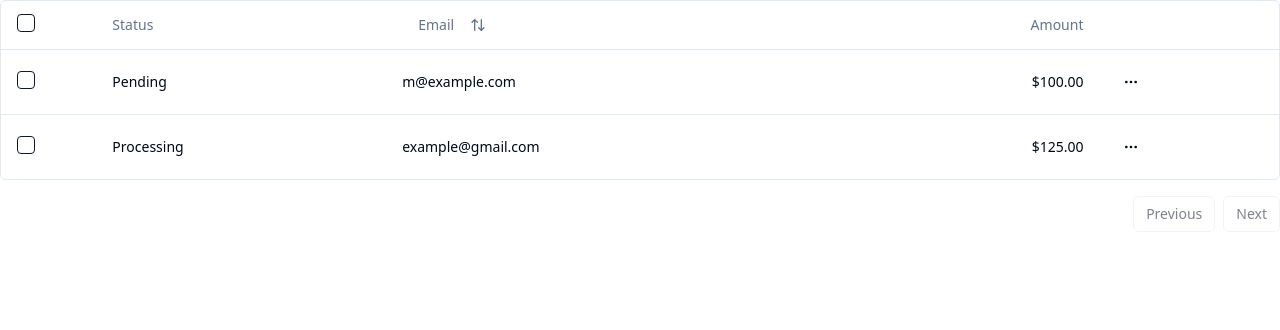
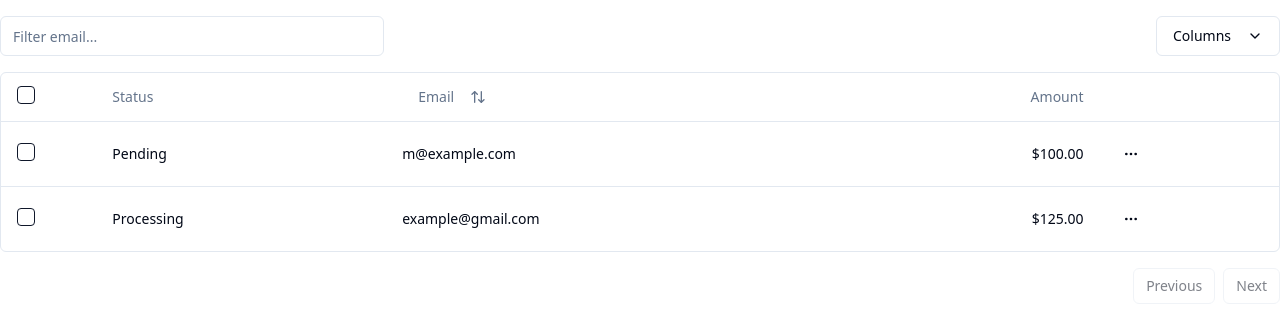
Before and after one commit to wisemuffin/school-data-stack-in-a-box-erp-ui, a SvelteKit app: page / in a window 1280 px wide. Shown: the top 330 px of the page. Built offline with nearby package versions, Linux system fonts and the light colour scheme.

Commit message:
refactored data table working

```diff
--- /dev/null
+++ b/src/lib/components/ui/data-table-dg.svelte
@@ -0,0 +1,176 @@
+<script lang="ts" generics="TData, TValue">
+	import {
+		type ColumnDef,
+		type PaginationState,
+		type SortingState,
+    type ColumnFiltersState,
+    type VisibilityState,
+		getCoreRowModel,
+		getPaginationRowModel,
+		getSortedRowModel,
+    getFilteredRowModel,
+
+	} from '@tanstack/table-core';
+	import { createSvelteTable, FlexRender } from '$lib/components/ui/data-table/index.js';
+	import ChevronDown from 'lucide-svelte/icons/chevron-down';
+	import * as Table from '$lib/components/ui/table/index.js';
+	import { Button } from '$lib/components/ui/button/index.js';
+	import * as DropdownMenu from '$lib/components/ui/dropdown-menu/index.js';
+	import { Input } from '$lib/components/ui/input/index.js';
+
+	type DataTableProps<TData, TValue> = {
+		columns: ColumnDef<TData, TValue>[];
+		data: TData[];
+    filterColumn: string
+	};
+
+	let { data, columns, filterColumn }: DataTableProps<TData, TValue> = $props();
+
+	let pagination = $state<PaginationState>({ pageIndex: 0, pageSize: 10 });
+	let sorting = $state<SortingState>([]);
+  let columnFilters = $state<ColumnFiltersState>([]);
+    let columnVisibility = $state<VisibilityState>({});
+
+	const table = createSvelteTable({
+		get data() {
+			return data;
+		},
+		columns,
+		getCoreRowModel: getCoreRowModel(),
+		getPaginationRowModel: getPaginationRowModel(),
+		getSortedRowModel: getSortedRowModel(),
+    getFilteredRowModel: getFilteredRowModel(),
+		onSortingChange: (updater) => {
+			if (typeof updater === 'function') {
+				sorting = updater(sorting);
+			} else {
+				sorting = updater;
+			}
+		},
+		onPaginationChange: (updater) => {
+			if (typeof updater === 'function') {
+				pagination = updater(pagination);
+			} else {
+				pagination = updater;
+			}
+		},
+    onColumnFiltersChange: (updater) => {
+      if (typeof updater === "function") {
+        columnFilters = updater(columnFilters);
+      } else {
+        columnFilters = updater;
+      }
+    },
+    onColumnVisibilityChange: (updater) => {
+      if (typeof updater === "function") {
+        columnVisibility = updater(columnVisibility);
+      } else {
+        columnVisibility = updater;
+      }
+    },
+		state: {
+			get pagination() {
+				return pagination;
+			},
+			get sorting() {
+				return sorting;
+			},
+      get columnFilters() {
+        return columnFilters;
+      },
+      get columnVisibility() {
+        return columnVisibility;
+      },
+		}
+	});
+
+  // let filterColumn = "email"
+</script>
+
+<div class="w-full">
+	<div class="flex items-center py-4">
+		<Input
+			placeholder="Filter {filterColumn}..."
+			value={(table.getColumn(filterColumn)?.getFilterValue() as string) ?? ''}
+			oninput={(e) => table.getColumn(filterColumn)?.setFilterValue(e.currentTarget.value)}
+			onchange={(e) => {
+				table.getColumn(filterColumn)?.setFilterValue(e.currentTarget.value);
+			}}
+			class="max-w-sm"
+		/>
+		<DropdownMenu.Root>
+			<DropdownMenu.Trigger>
+				{#snippet child({ props })}
+					<Button {...props} variant="outline" class="ml-auto">
+						Columns <ChevronDown class="ml-2 size-4" />
+					</Button>
+				{/snippet}
+			</DropdownMenu.Trigger>
+			<DropdownMenu.Content align="end">
+				{#each table.getAllColumns().filter((col) => col.getCanHide()) as column}
+					<DropdownMenu.CheckboxItem
+						class="capitalize"
+						controlledChecked
+						checked={column.getIsVisible()}
+						onCheckedChange={(value) => column.toggleVisibility(!!value)}
+					>
+						{column.id}
+					</DropdownMenu.CheckboxItem>
+				{/each}
+			</DropdownMenu.Content>
+		</DropdownMenu.Root>
+	</div>
+	<div class="rounded-md border">
+		<Table.Root>
+			<Table.Header>
+				{#each table.getHeaderGroups() as headerGroup (headerGroup.id)}
+					<Table.Row>
+						{#each headerGroup.headers as header (header.id)}
+							<Table.Head>
+								{#if !header.isPlaceholder}
+									<FlexRender
+										content={header.column.columnDef.header}
+										context={header.getContext()}
+									/>
+								{/if}
+							</Table.Head>
+						{/each}
+					</Table.Row>
+				{/each}
+			</Table.Header>
+			<Table.Body>
+				{#each table.getRowModel().rows as row (row.id)}
+					<Table.Row data-state={row.getIsSelected() && 'selected'}>
+						{#each row.getVisibleCells() as cell (cell.id)}
+							<Table.Cell>
+								<FlexRender content={cell.column.columnDef.cell} context={cell.getContext()} />
+							</Table.Cell>
+						{/each}
+					</Table.Row>
+				{:else}
+					<Table.Row>
+						<Table.Cell colspan={columns.length} class="h-24 text-center">No results.</Table.Cell>
+					</Table.Row>
+				{/each}
+			</Table.Body>
+		</Table.Root>
+	</div>
+	<div class="flex items-center justify-end space-x-2 py-4">
+		<Button
+			variant="outline"
+			size="sm"
+			onclick={() => table.previousPage()}
+			disabled={!table.getCanPreviousPage()}
+		>
+			Previous
+		</Button>
+		<Button
+			variant="outline"
+			size="sm"
+			onclick={() => table.nextPage()}
+			disabled={!table.getCanNextPage()}
+		>
+			Next
+		</Button>
+	</div>
+</div>
--- a/src/routes/+page.svelte
+++ b/src/routes/+page.svelte
@@ -1,26 +1,6 @@
 <script lang="ts">
-    import ChevronDown from "lucide-svelte/icons/chevron-down";
-    import {
-     type ColumnFiltersState,
-     type PaginationState,
-     type RowSelectionState,
-     type SortingState,
-     type VisibilityState,
-     getCoreRowModel,
-     getFilteredRowModel,
-     getPaginationRowModel,
-     getSortedRowModel
-    } from "@tanstack/table-core";
-    import * as Table from "$lib/components/ui/table/index.js";
-    import { Button } from "$lib/components/ui/button/index.js";
-    import * as DropdownMenu from "$lib/components/ui/dropdown-menu/index.js";
-    import { Input } from "$lib/components/ui/input/index.js";
-    import {
-     FlexRender,
-     createSvelteTable,
-    } from "$lib/components/ui/data-table/index.js";
 
-    import DataTable from "./data-table.svelte"
+    import DataTableDg from "$lib/components/ui/data-table-dg.svelte";
 
     import {columns} from "./columns"
 
@@ -32,4 +12,4 @@
    </script>
 
 
-   <DataTable columns={columns} data={data.payments} />
+   <DataTableDg columns={columns} data={data.payments} filterColumn="email" />
--- a/src/routes/data-table.svelte
+++ /dev/null
@@ -1,114 +0,0 @@
-<!-- not working yet. tried extracting this out into <DataTable columns={columns} data={data} /> -->
-<!-- as per https://next.shadcn-svelte.com/docs/components/data-table -->
-<script lang="ts" generics="TData, TValue">
-    import { type ColumnDef, type PaginationState,type SortingState, getCoreRowModel, getPaginationRowModel,getSortedRowModel } from "@tanstack/table-core";
-    import {
-     createSvelteTable,
-     FlexRender,
-    } from "$lib/components/ui/data-table/index.js";
-    import * as Table from "$lib/components/ui/table/index.js";
-    import { Button } from "$lib/components/ui/button/index.js";
-
-    type DataTableProps<TData, TValue> = {
-     columns: ColumnDef<TData, TValue>[];
-     data: TData[];
-    };
-
-    let { data, columns }: DataTableProps<TData, TValue> = $props();
-
-    let pagination = $state<PaginationState>({ pageIndex: 0, pageSize: 10 });
-    let sorting = $state<SortingState>([]);
-
-      const table = createSvelteTable({
-    get data() {
-      return data;
-    },
-    columns,
-    getCoreRowModel: getCoreRowModel(),
-    getPaginationRowModel: getPaginationRowModel(),
-    getSortedRowModel: getSortedRowModel(),
-    onSortingChange: (updater) => {
-      if (typeof updater === "function") {
-        sorting = updater(sorting);
-      } else {
-        sorting = updater;
-      }
-    },
-    onPaginationChange: (updater) => {
-      if (typeof updater === "function") {
-        pagination = updater(pagination);
-      } else {
-        pagination = updater;
-      }
-    },
-    state: {
-      get pagination() {
-        return pagination;
-      },
-      get sorting() {
-        return sorting;
-      },
-    },
-  });
-   </script>
-<div>
-   <div class="rounded-md border">
-    <Table.Root>
-     <Table.Header>
-      {#each table.getHeaderGroups() as headerGroup (headerGroup.id)}
-       <Table.Row>
-        {#each headerGroup.headers as header (header.id)}
-         <Table.Head>
-          {#if !header.isPlaceholder}
-           <FlexRender
-            content={header.column.columnDef.header}
-            context={header.getContext()}
-           />
-          {/if}
-         </Table.Head>
-        {/each}
-       </Table.Row>
-      {/each}
-     </Table.Header>
-     <Table.Body>
-      {#each table.getRowModel().rows as row (row.id)}
-       <Table.Row data-state={row.getIsSelected() && "selected"}>
-        {#each row.getVisibleCells() as cell (cell.id)}
-         <Table.Cell>
-          <FlexRender
-           content={cell.column.columnDef.cell}
-           context={cell.getContext()}
-          />
-         </Table.Cell>
-        {/each}
-       </Table.Row>
-      {:else}
-       <Table.Row>
-        <Table.Cell colspan={columns.length} class="h-24 text-center">
-         No results.
-        </Table.Cell>
-       </Table.Row>
-      {/each}
-     </Table.Body>
-    </Table.Root>
-   </div>
-   <div class="flex items-center justify-end space-x-2 py-4">
-    <Button
-      variant="outline"
-      size="sm"
-      onclick={() => table.previousPage()}
-      disabled={!table.getCanPreviousPage()}
-    >
-      Previous
-    </Button>
-    <Button
-      variant="outline"
-      size="sm"
-      onclick={() => table.nextPage()}
-      disabled={!table.getCanNextPage()}
-    >
-      Next
-    </Button>
-  </div>
-
-</div>
```
